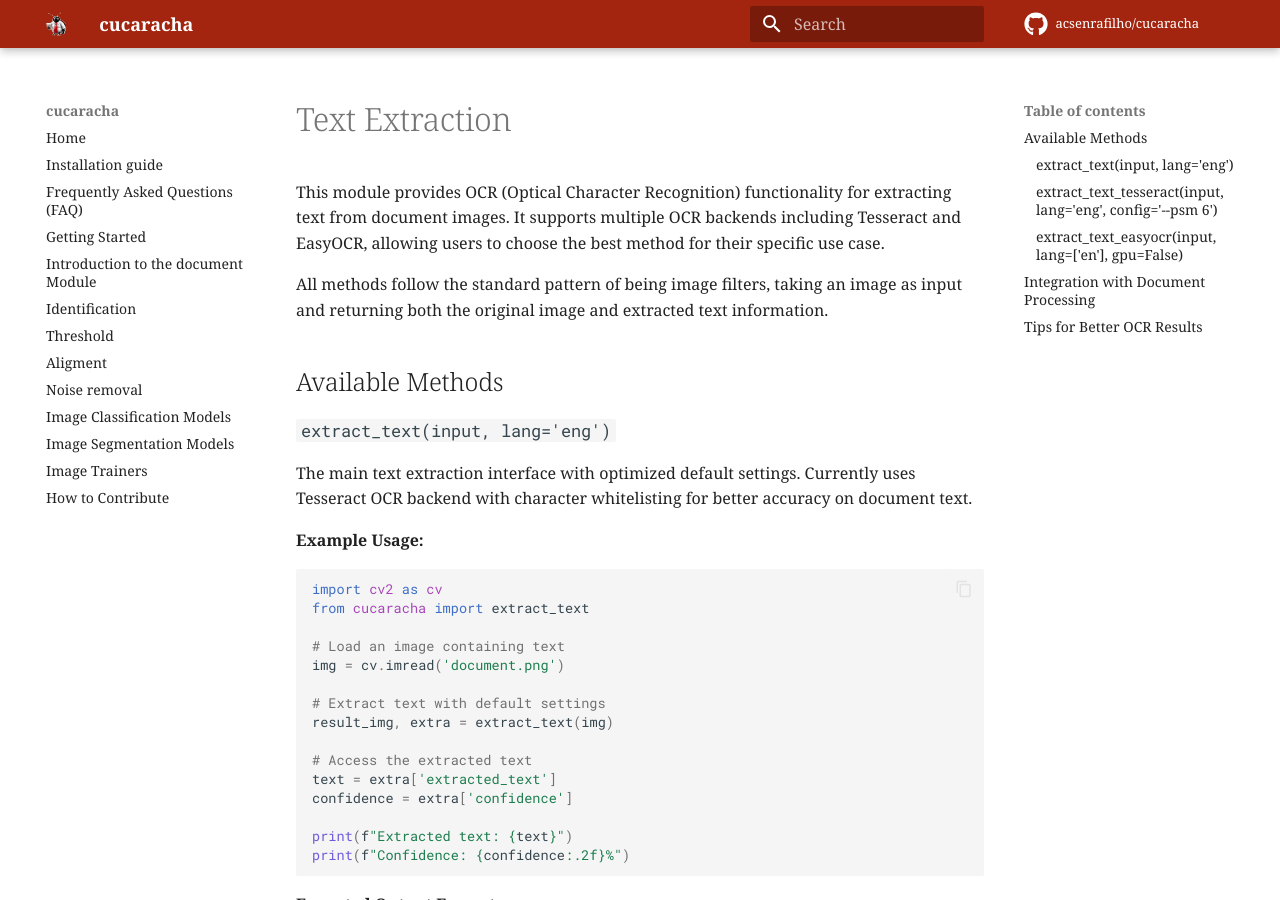
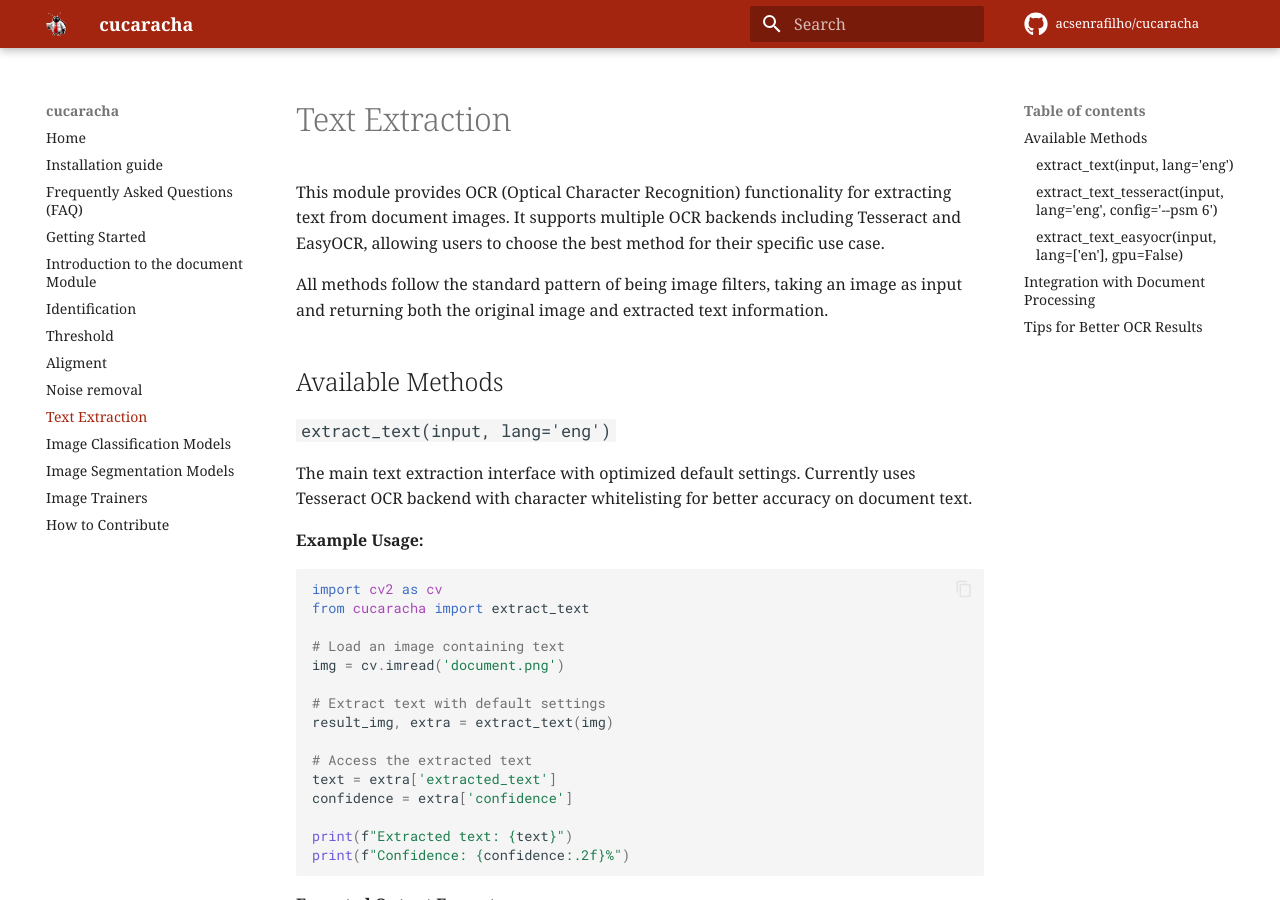
Before and after one commit to acsenrafilho/cucaracha, an MkDocs documentation site: the page built from docs/api/tasks/text_extraction.md, in a window 1280 px wide and 900 px high. Built offline with MkDocs 1.6.1 and Material for MkDocs 9.7.7, drawn with Linux system fonts in a browser that asks for light colours; comment, search, counter and statistics services are not loaded.

Commit message:
DOC: Add 'text_extraction.md' to navigation for improved documentation accessibility

```diff
--- a/mkdocs.yml
+++ b/mkdocs.yml
@@ -48,6 +48,7 @@ nav:
   - 'api/tasks/threshold.md'
   - 'api/tasks/aligment.md'
   - 'api/tasks/noise_removal.md'
+  - 'api/tasks/text_extraction.md'
   - 'api/ml_models/image_classification/img_class.md'
   - 'api/ml_models/image_segmentation/img_sem_seg.md'
   - 'api/ml_trainers/img_trainers.md'
```
